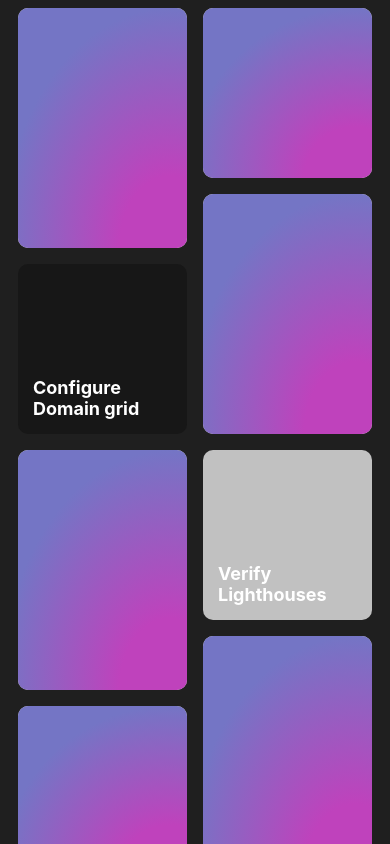
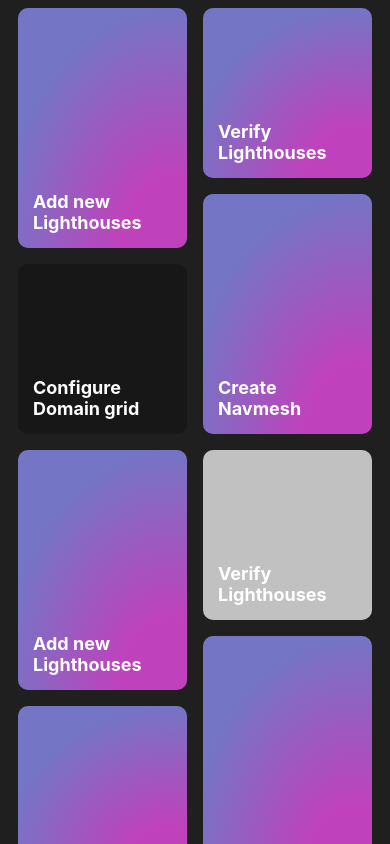
Before and after one commit to masesyl/masonry-react-native-expo, a React Native app: screen / in a window 390 px wide. Built offline with nearby package versions, Linux system fonts and the light colour scheme.

Commit message:
chore: update layout

```diff
--- a/app.json
+++ b/app.json
@@ -2,6 +2,7 @@
   "expo": {
     "name": "masonry-react-native-expo",
     "slug": "masonry-react-native-expo",
+    "platforms": ["ios", "android", "web"],
     "version": "1.0.0",
     "orientation": "portrait",
     "icon": "./assets/icon.png",
@@ -24,7 +25,15 @@
       }
     },
     "web": {
-      "favicon": "./assets/favicon.png"
+      "bundler": "metro",
+      "favicon": "./assets/favicon.png",
+      "build": {
+        "serviceworker": {
+          "register": true,
+          "scope": "/",
+          "updateViaCache": "none"
+        }
+      }
     }
   }
 }
--- a/package.json
+++ b/package.json
@@ -15,7 +15,7 @@
     "react": "18.2.0",
     "react-dom": "^18.2.0",
     "react-native": "0.73.6",
-    "react-native-svg": "^15.1.0",
+    "react-native-svg": "14.1.0",
     "react-native-web": "^0.19.10"
   },
   "devDependencies": {
--- a/src/components/GradientCard.tsx
+++ b/src/components/GradientCard.tsx
@@ -17,7 +17,7 @@ const GRADIENT_ID = "grad";
 
 const GradientCard: React.FC<GradientCardProps> = ({ height, style, cx, cy, r, stops, text }): ReactElement => {
   return (
-      <View style={style}>
+      <View style={[style, {position: 'relative'}]}>
         <Svg height={`${height}`} width={"100%"} style={styles.card}>
           <Defs>
             <RadialGradient id={GRADIENT_ID} cx={cx} cy={cy} r={r}>
@@ -31,10 +31,10 @@ const GradientCard: React.FC<GradientCardProps> = ({ height, style, cx, cy, r, s
               height={`${height}`}
               fill={`url(#${GRADIENT_ID})`}
           />
-          <View style={[styles.itemTextContainer, { height }]}>
-            <Text style={styles.itemText}>{text}</Text>
-          </View>
         </Svg>
+        <View style={[styles.itemTextContainer, { height }]}>
+          <Text style={styles.itemText}>{text}</Text>
+        </View>
       </View>
   );
 }
@@ -49,6 +49,7 @@ const styles = StyleSheet.create({
   itemTextContainer: {
     justifyContent: 'flex-end',
     padding: 15,
+    position: 'absolute',
   },
   itemText: {
     color: 'white',
--- a/src/components/MasonryList.tsx
+++ b/src/components/MasonryList.tsx
@@ -66,6 +66,7 @@ const MasonryList: React.FC<MasonryListProps> = ({data}): ReactElement => {
 
       return (
           <GradientCard
+              key={item.key}
               style={styles.itemContainer}
               height={height}
               text={item.content}
@@ -142,7 +143,7 @@ const styles = StyleSheet.create({
     backgroundColor: "#383838",
     ...Platform.select({
       web: {
-        backgroundColor: "#e0dcdc",
+        backgroundColor: "#383838",
       },
     }),
   },
--- a/tsconfig.json
+++ b/tsconfig.json
@@ -1,6 +1,7 @@
 {
   "extends": "expo/tsconfig.base",
   "compilerOptions": {
-    "strict": true
+    "strict": true,
+    "jsx": "react"
   }
 }
```
Also changed, not shown: 1 other file (tests, documents, lock files or other folders).
